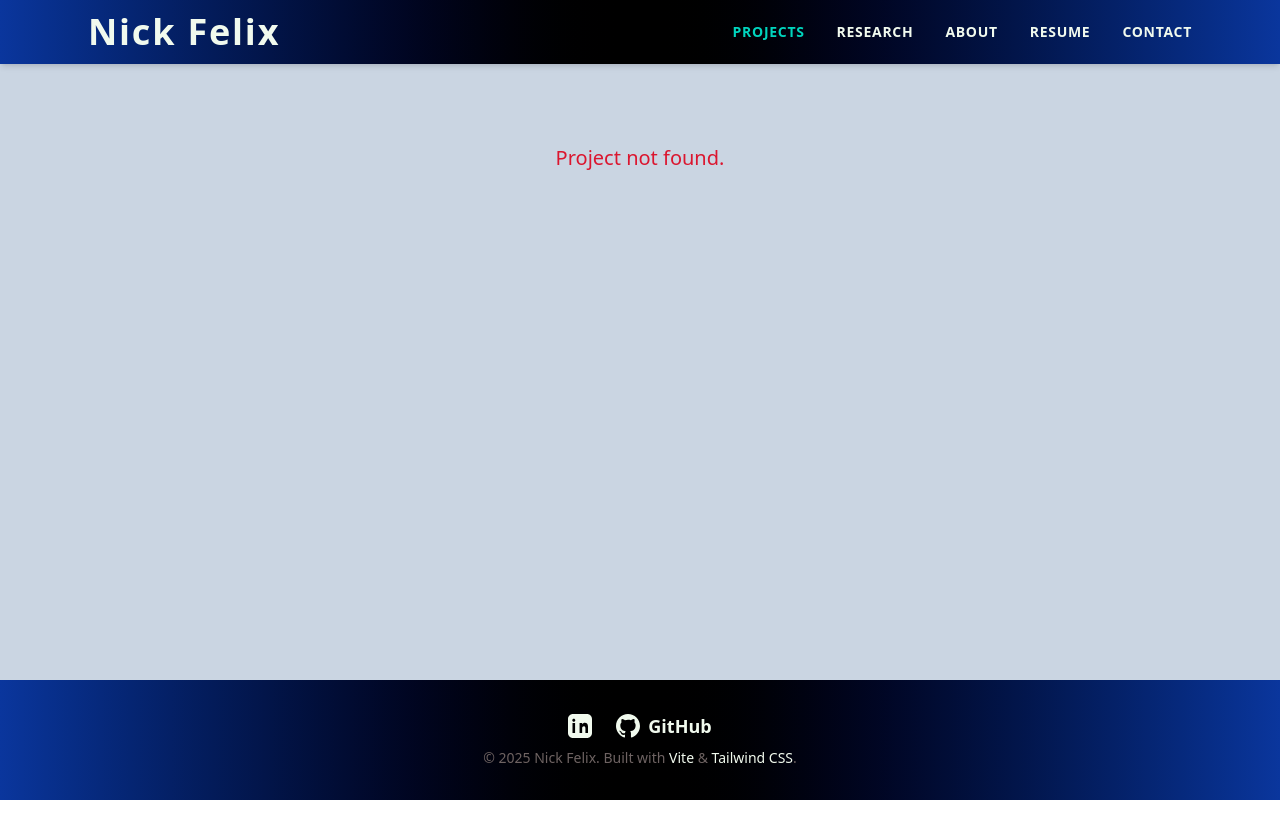
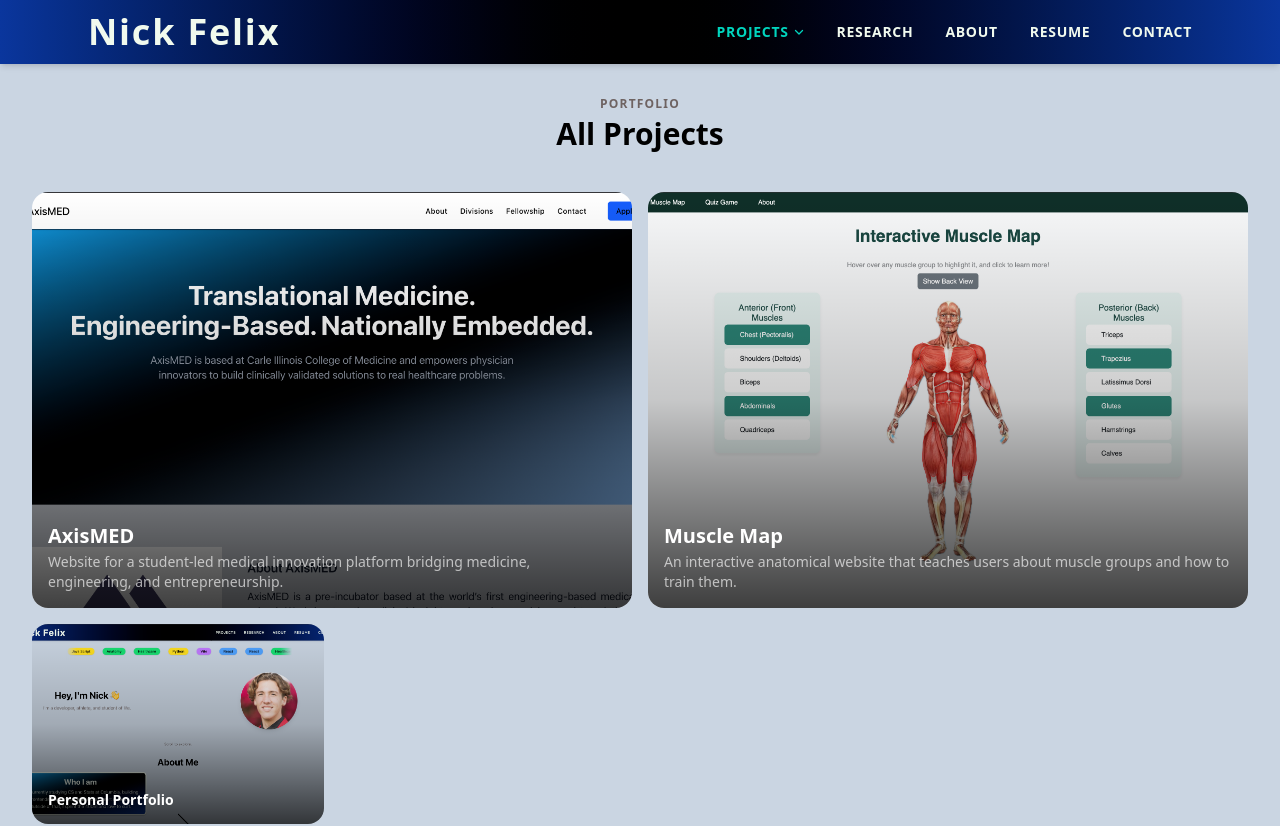
Before and after one commit to nicorox247/Nick-Felix-Site, a React (Vite) app: page /projects/all in a window 1280 px wide. Before the commit this address had no page. Shown: the top 826 px of the page. Before the commit the page ends 800 px from the top, so only its background shows below. Built offline with nearby package versions, Linux system fonts and the light colour scheme.

Commit message:
changed project slides

```diff
--- a/src/App.css
+++ b/src/App.css
@@ -45,9 +45,18 @@
   @apply bg-gradient-to-r from-sky-500 to-sky-500 via-dark;
 }
 
+@utility bg-gradient-highlight-secondary{
+  @apply bg-gradient-to-r from-dark to-dark via-sky-500;
+}
+
 @utility button-primary {
   cursor: pointer;
   @apply text-light bg-gradient-primary hover:bg-gradient-highlight;
+}
+
+@utility button-secondary{
+  cursor: pointer;
+  @apply bg-sky-500 hover:bg-gradient-highlight-secondary hover:text-light;
 }
 
 @utility pdf-preview{
@@ -58,11 +67,6 @@
 
 @utility bg-gradient-accent{
   @apply bg-gradient-to-r from-slate-100 to-slate-100 via-light
-}
-
-@utility button-secondary{
-  cursor: pointer;
-  @apply bg-gradient-accent hover:bg-gradient-highlight hover:text-light;
 }
 
 @utility scrollbar-primary{
--- a/src/App.jsx
+++ b/src/App.jsx
@@ -11,6 +11,7 @@
 import Contact from './pages/Contact';
 import Homepage from './pages/Homepage';
 import Projects from './pages/Projects';
+import AllProjects from './pages/AllProjects';
 import ProjectDetail from './pages/ProjectDetail';
 import Research from './pages/Research';
 import Resume from './pages/Resume';
@@ -35,6 +36,7 @@
           <Route path="/about" element={<Layout key={location.pathname}> <About /> </Layout>}/>
           <Route path="/contact" element={<Layout key={location.pathname}> <Contact /> </Layout>}/>
           <Route path="/projects" element={<Layout key={location.pathname}> <Projects /> </Layout>}/>
+          <Route path="/projects/all" element={<Layout key={location.pathname}> <AllProjects /> </Layout>}/>
           <Route path="/projects/:id" element={<Layout key={location.pathname}> <ProjectDetail /> </Layout>} />
           <Route path="/research" element={<Layout key={location.pathname}> <Research /> </Layout>}/>
           <Route path="/resume" element={<Layout key={location.pathname}> <Resume /> </Layout>}/>
--- a/src/components/NavBar.jsx
+++ b/src/components/NavBar.jsx
@@ -1,30 +1,85 @@
-import { useState } from 'react';
+import { useState, useRef } from 'react';
 import { Link, NavLink } from 'react-router-dom';
+
+const OTHER_PAGES = ['research', 'about', 'resume', 'contact'];
 
 export default function NavBar() {
   const [isOpen, setIsOpen] = useState(false);
+  const [projectsDropOpen, setProjectsDropOpen] = useState(false);
+  const [mobileProjectsOpen, setMobileProjectsOpen] = useState(false);
+  const closeTimer = useRef(null);
+
+  const openDrop = () => {
+    clearTimeout(closeTimer.current);
+    setProjectsDropOpen(true);
+  };
+  const closeDrop = () => {
+    closeTimer.current = setTimeout(() => setProjectsDropOpen(false), 120);
+  };
 
   return (
     <header className="sticky top-0 z-50 bg-gradient-primary text-light shadow-md backdrop-blur">
       <nav className="lg:max-w-[90%] mx-auto flex items-center justify-between py-3 px-6">
-        {/* Logo / Name */}
-        <Link
-          to="/"
-          className="text-3xl md:text-4xl font-extrabold tracking-wider transition-colors duration-300"
-        >
+        {/* Logo */}
+        <Link to="/" className="text-3xl md:text-4xl font-extrabold tracking-wider transition-colors duration-300">
           Nick Felix
         </Link>
 
-        {/* Desktop Links */}
+        {/* Desktop links */}
         <ul className="hidden md:flex gap-8 text-sm md:text-md font-semibold uppercase tracking-wider">
-          {['projects', 'research', 'about', 'resume', 'contact'].map((page) => (
+          {/* Projects with hover dropdown */}
+          <li className="relative" onMouseEnter={openDrop} onMouseLeave={closeDrop}>
+            <NavLink
+              to="/projects"
+              className={({ isActive }) =>
+                `flex items-center gap-1 transition-colors duration-200 ${isActive ? '!text-highlight' : ''}`
+              }
+            >
+              projects
+              <svg
+                className={`w-3 h-3 transition-transform duration-200 ${projectsDropOpen ? 'rotate-180' : ''}`}
+                fill="none" stroke="currentColor" strokeWidth="2.5" viewBox="0 0 24 24"
+              >
+                <path strokeLinecap="round" strokeLinejoin="round" d="M19 9l-7 7-7-7" />
+              </svg>
+            </NavLink>
+
+            {projectsDropOpen && (
+              <div
+                className="absolute top-full left-0 w-full bg-gradient-primary py-1"
+                style={{ borderRadius: '0 0 8px 8px' }}
+                onMouseEnter={openDrop}
+                onMouseLeave={closeDrop}
+              >
+                <NavLink
+                  to="/projects"
+                  end
+                  onClick={() => setProjectsDropOpen(false)}
+                  className={({ isActive }) =>
+                    `block px-2 py-2 text-[10px] font-semibold uppercase tracking-wider leading-tight transition-colors ${isActive ? 'text-highlight' : 'text-light hover:text-highlight'}`
+                  }
+                >
+                  Featured Projects
+                </NavLink>
+                <NavLink
+                  to="/projects/all"
+                  onClick={() => setProjectsDropOpen(false)}
+                  className={({ isActive }) =>
+                    `block px-2 py-2 text-[10px] font-semibold uppercase tracking-wider leading-tight transition-colors ${isActive ? 'text-highlight' : 'text-light hover:text-highlight'}`
+                  }
+                >
+                  All Projects
+                </NavLink>
+              </div>
+            )}
+          </li>
+
+          {OTHER_PAGES.map((page) => (
             <li key={page}>
               <NavLink
                 to={`/${page}`}
                 className={({ isActive }) =>
-                  `transition-colors duration-200 ${
-                    isActive ? '!text-highlight' : ''
-                  }`
+                  `transition-colors duration-200 ${isActive ? '!text-highlight' : ''}`
                 }
               >
                 {page}
@@ -33,44 +88,70 @@
           ))}
         </ul>
 
-        {/* Mobile Menu Button */}
+        {/* Mobile hamburger button */}
         <button
           onClick={() => setIsOpen(!isOpen)}
           className="md:hidden p-2 bg-transparent rounded hover:bg-highlight transition-colors text-light cursor-pointer"
           aria-label="Toggle menu"
         >
-          <svg
-            className="h-6 w-6"
-            stroke="currentColor"
-            fill="none"
-            viewBox="0 0 24 24"
-          >
+          <svg className="h-6 w-6" stroke="currentColor" fill="none" viewBox="0 0 24 24">
             <path
-              strokeLinecap="round"
-              strokeLinejoin="round"
-              strokeWidth="2"
+              strokeLinecap="round" strokeLinejoin="round" strokeWidth="2"
               d={isOpen ? 'M6 18L18 6M6 6l12 12' : 'M4 6h16M4 12h16M4 18h16'}
             />
           </svg>
         </button>
       </nav>
 
-      {/* Mobile Dropdown */}
+      {/* Mobile dropdown */}
       {isOpen && (
-        <div className="md:hidden bg-gradient-primary px-6 pb-4 space-y-2 text-sm font-medium">
-          {['projects', 'research', 'about', 'resume', 'contact'].map((page) => (
+        <div className="md:hidden bg-gradient-primary px-6 pb-3 text-xs font-semibold uppercase tracking-wider">
+          {/* Projects expandable row */}
+          <button
+            onClick={() => setMobileProjectsOpen(!mobileProjectsOpen)}
+            className="flex items-center justify-between w-full py-2 hover:text-highlight transition-colors"
+          >
+            <span>Projects</span>
+            <svg
+              className={`w-3 h-3 transition-transform duration-200 ${mobileProjectsOpen ? 'rotate-180' : ''}`}
+              fill="none" stroke="currentColor" strokeWidth="2.5" viewBox="0 0 24 24"
+            >
+              <path strokeLinecap="round" strokeLinejoin="round" d="M19 9l-7 7-7-7" />
+            </svg>
+          </button>
+
+          {mobileProjectsOpen && (
+            <div className="pl-3 pb-1 space-y-0.5">
+              <NavLink
+                to="/projects"
+                end
+                onClick={() => setIsOpen(false)}
+                className={({ isActive }) =>
+                  `block py-1.5 transition-colors ${isActive ? 'text-highlight' : 'text-light/70 hover:text-highlight'}`
+                }
+              >
+                Featured Projects
+              </NavLink>
+              <NavLink
+                to="/projects/all"
+                onClick={() => setIsOpen(false)}
+                className={({ isActive }) =>
+                  `block py-1.5 transition-colors ${isActive ? 'text-highlight' : 'text-light/70 hover:text-highlight'}`
+                }
+              >
+                All Projects
+              </NavLink>
+            </div>
+          )}
+
+          {OTHER_PAGES.map((page) => (
             <NavLink
               key={page}
               to={`/${page}`}
               onClick={() => setIsOpen(false)}
-
               className={({ isActive }) =>
-                `block w-full py-2 transition-colors duration-200 ${
-                  isActive ? 'bg-highlight text-dark' : 'hover:bg-highlight hover:text-dark'
-                }`
+                `block py-2 transition-colors duration-200 ${isActive ? 'text-highlight' : 'hover:text-highlight'}`
               }
-
-
             >
               {page.charAt(0).toUpperCase() + page.slice(1)}
             </NavLink>
--- a/src/components/ProjectCarousel.jsx
+++ b/src/components/ProjectCarousel.jsx
@@ -97,8 +97,7 @@
                   <div className="flex gap-4 items-center">
                     <Link
                       to={`/projects/${project.id}`}
-                      className="px-5 py-2.5 rounded-xl font-semibold text-sm transition-opacity hover:opacity-80"
-                      style={{ background: 'var(--color-primary)', color: 'var(--color-light)' }}
+                      className="button-primary px-5 py-2.5 rounded-xl font-semibold text-sm"
                     >
                       View Project →
                     </Link>
@@ -180,7 +179,7 @@
       </div>
 
       {/* ── Bento grid ── */}
-      <div className="mt-16 max-w-7xl mx-auto px-4 sm:px-6 lg:px-8 pb-24">
+      {/* <div className="mt-16 max-w-7xl mx-auto px-4 sm:px-6 lg:px-8 pb-24">
         <p className="text-center text-xs font-semibold tracking-widest uppercase text-muted mb-1">All Projects</p>
         <h2 className="text-center text-2xl font-bold text-dark mb-8">Browse Everything</h2>
 
@@ -220,7 +219,18 @@
             </Link>
           ))}
         </div>
-      </div>
+      </div> */}
+        <div className="mt-8 text-center">
+          <Link
+            to="/projects/all"
+            className="button-secondary text-dark inline-flex items-center gap-2 px-6 py-3 rounded-xl font-semibold text-sm"
+          >
+            View All Projects
+            <svg className="w-4 h-4" fill="none" stroke="currentColor" strokeWidth="2" viewBox="0 0 24 24">
+              <path strokeLinecap="round" strokeLinejoin="round" d="M17 8l4 4m0 0l-4 4m4-4H3" />
+            </svg>
+          </Link>
+        </div>
     </div>
   );
 }
--- /dev/null
+++ b/src/pages/AllProjects.jsx
@@ -0,0 +1,53 @@
+import { useEffect } from 'react';
+import { Link } from 'react-router-dom';
+import projectData from '../data/projects';
+
+export default function AllProjects() {
+  useEffect(() => { window.scrollTo(0, 0); }, []);
+
+  return (
+    <div className="min-h-screen py-8">
+      <p className="text-center text-xs font-semibold tracking-widest uppercase text-muted mb-1">Portfolio</p>
+      <h1 className="text-3xl font-bold text-center mb-10">All Projects</h1>
+
+      <div className="max-w-7xl mx-auto px-4 sm:px-6 lg:px-8 pb-24">
+        <div
+          className="grid gap-4"
+          style={{ gridTemplateColumns: 'repeat(4, 1fr)', gridAutoRows: '200px' }}
+        >
+          {projectData.map((project) => (
+            <Link
+              key={project.id}
+              to={`/projects/${project.id}`}
+              className="relative rounded-2xl overflow-hidden group"
+              style={{
+                gridColumn: project.featured ? 'span 2' : 'span 1',
+                gridRow: project.featured ? 'span 2' : 'span 1',
+              }}
+            >
+              {project.image ? (
+                <img
+                  src={project.image}
+                  alt={project.title}
+                  className="w-full h-full object-cover transition-transform duration-500 group-hover:scale-105"
+                  loading="lazy"
+                />
+              ) : (
+                <div className="w-full h-full" style={{ background: 'var(--color-primary)' }} />
+              )}
+              <div className="absolute inset-0 bg-gradient-to-t from-black/75 via-black/20 to-transparent" />
+              <div className="absolute bottom-0 left-0 right-0 p-4 text-left">
+                <h3 className={`font-bold text-white leading-tight ${project.featured ? 'text-xl' : 'text-sm'}`}>
+                  {project.title}
+                </h3>
+                {project.featured && (
+                  <p className="text-white/65 text-sm mt-1 line-clamp-2">{project.description}</p>
+                )}
+              </div>
+            </Link>
+          ))}
+        </div>
+      </div>
+    </div>
+  );
+}
```
Also changed, not shown: src/components/Deprecated/ProjectCarousel.old.css (renamed from src/components/ProjectCarousel.old.css), src/components/Deprecated/ProjectCarousel.old.jsx (renamed from src/components/ProjectCarousel.old.jsx).
